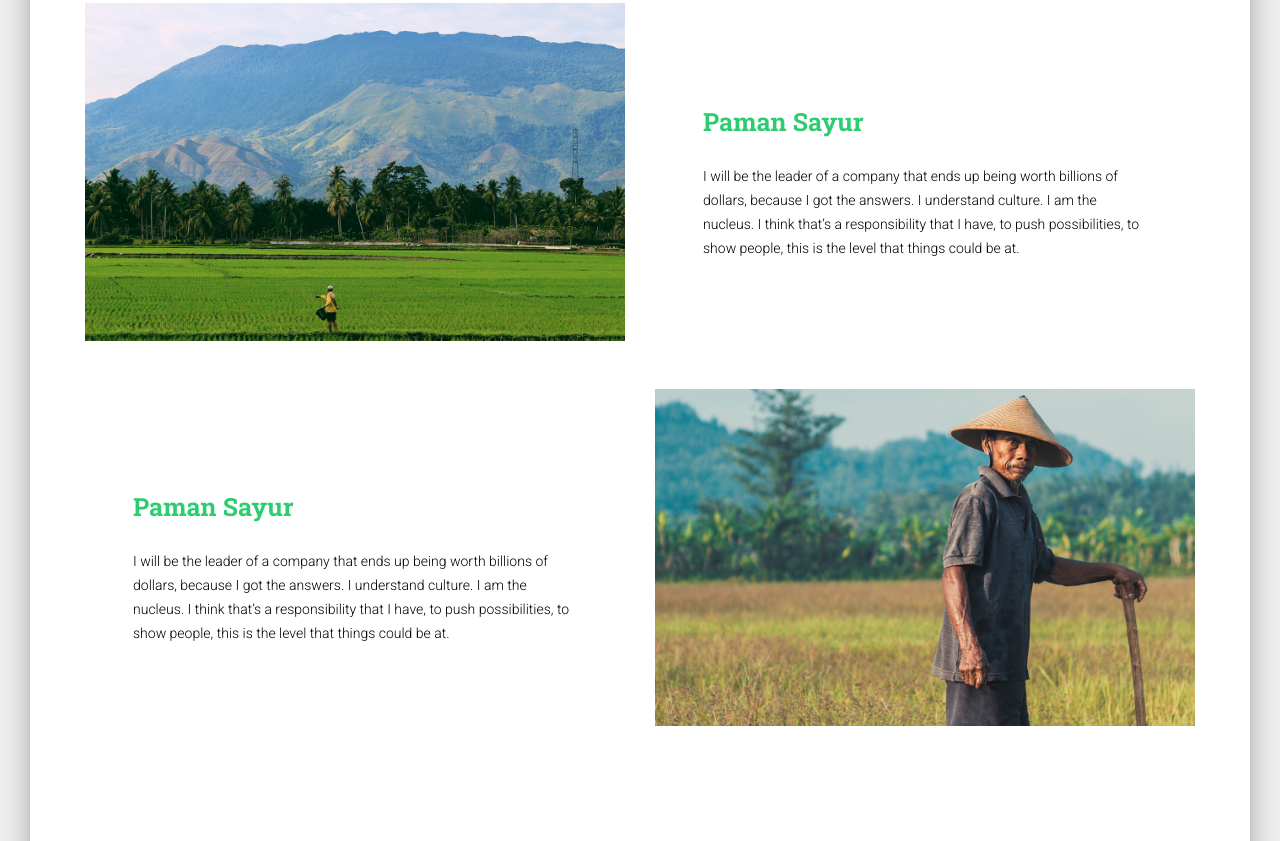
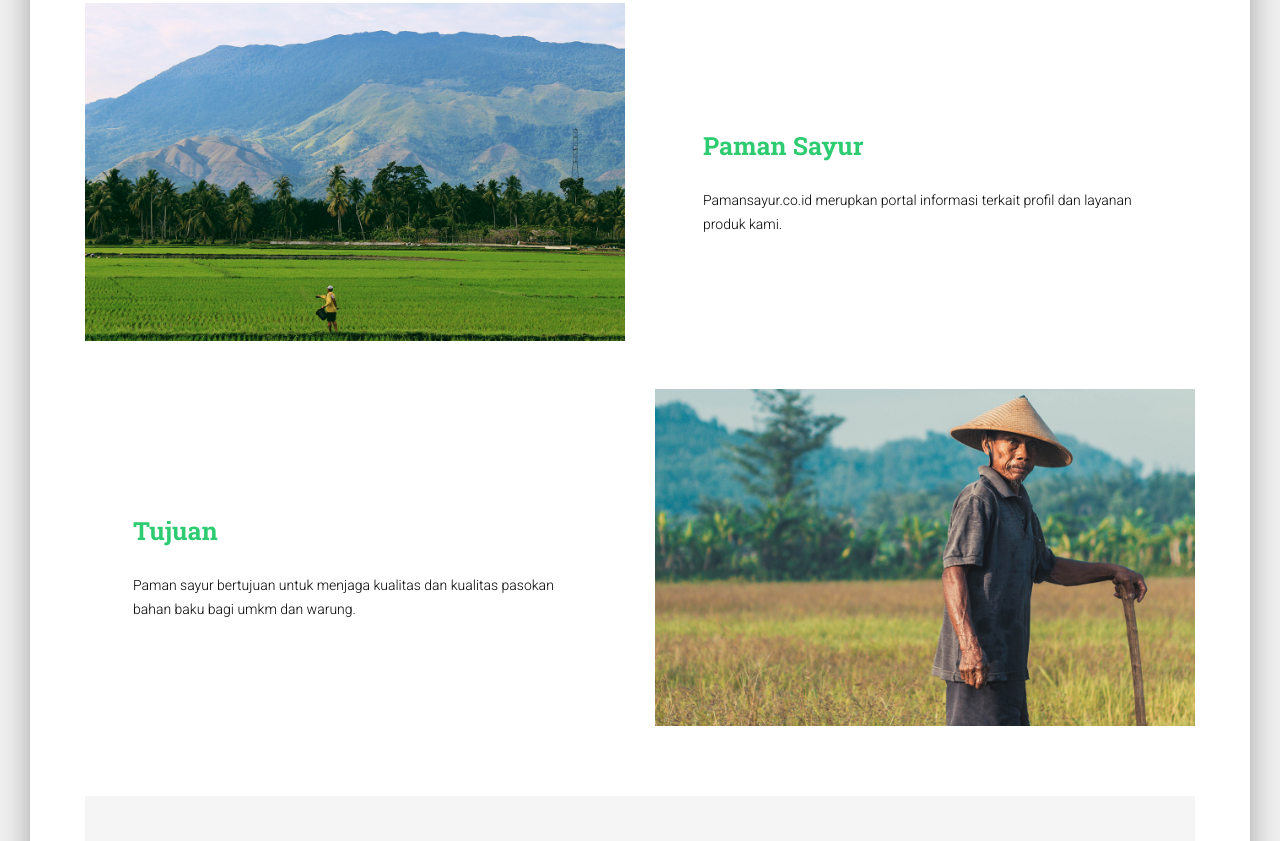
Before and after one commit to pamansayurdev/pamansayur, a website: page index.html in a window 1280 px wide. Shown: the part 959-1800 px from the top of the page. Drawn offline with Linux system fonts and the light colour scheme.

Commit message:
update konten

```diff
--- a/index.html
+++ b/index.html
@@ -107,19 +107,19 @@ The above copyright notice and this permission notice shall be included in all c
           <div class="col-md-6 ml-auto mr-auto d-flex justify-content-center"  >
             <div class="my-auto" >
               <h3 class="title text-left mx-5 text-primary">Paman Sayur</h3>
-              <p class="text-left mx-5">I will be the leader of a company that ends up being worth billions of dollars, because I got the answers. I understand culture. I am the nucleus. I think that&#x2019;s a responsibility that I have, to push possibilities, to show people, this is the level that things could be at.</p>
+              <p class="text-left mx-5">Pamansayur.co.id merupkan portal informasi terkait profil dan layanan produk kami. </p>
             </div>
           </div>
           <div class="col-md-6 mt-5 ml-auto mr-auto d-flex justify-content-center"  >
             <div class="my-auto" >
-              <h3 class="title text-left mx-5 text-primary">Paman Sayur</h3>
-              <p class="text-left mx-5">I will be the leader of a company that ends up being worth billions of dollars, because I got the answers. I understand culture. I am the nucleus. I think that&#x2019;s a responsibility that I have, to push possibilities, to show people, this is the level that things could be at.</p>
+              <h3 class="title text-left mx-5 text-primary">Tujuan</h3>
+              <p class="text-left mx-5">Paman sayur bertujuan untuk menjaga kualitas dan kualitas pasokan bahan baku bagi umkm dan warung.</p>
             </div>
           </div>
           <img class="col-md-6 mt-5 ml-auto mr-auto" alt="konten2" src="./assets/img/konten2.jpg" />
         </div>
       </div>
-      <div class="section text-center" id="why">
+      <div class="section text-center bg-gray" id="why">
         <div class="row">
           <div class="col-md-8 ml-auto mr-auto">
             <h2 class="title text-primary">Keunggulan Kami </h2>
```
